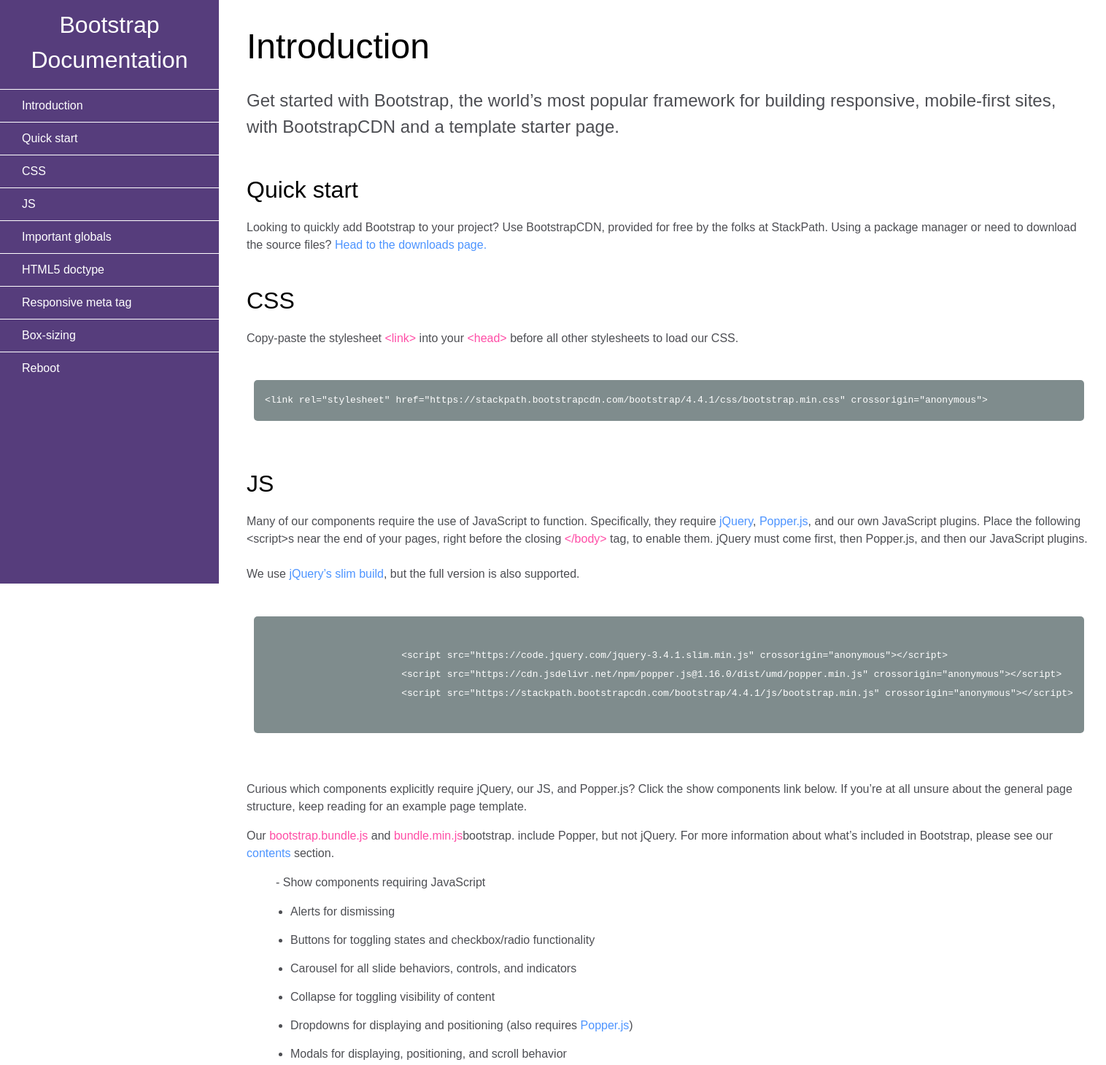
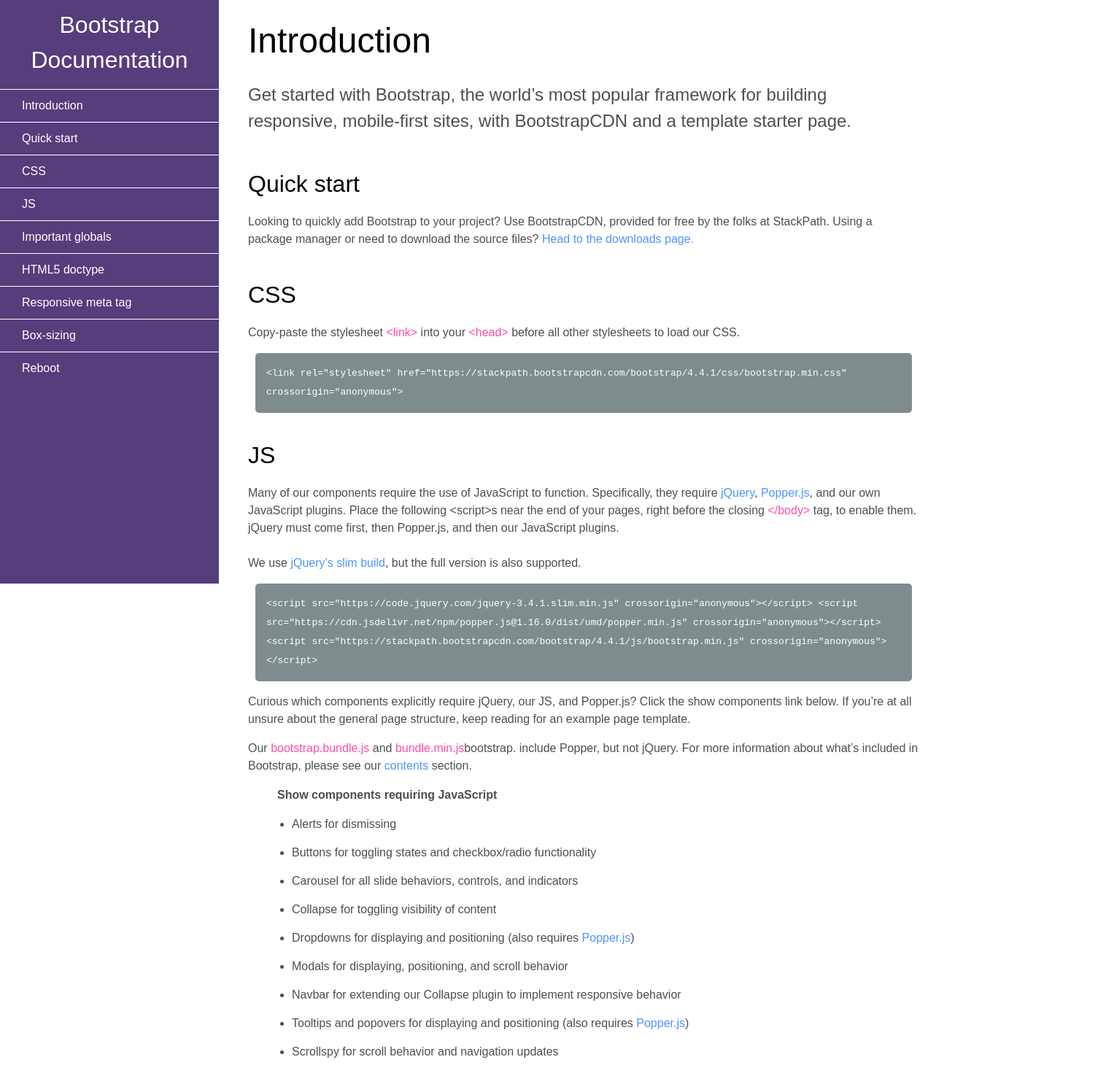
Before and after one commit to MartinFlischman/technical_documentation_page, a plain HTML site: page index.html in a window 1280 px wide. Shown: the top 1460 px of the page at 73% size, 1516 px wide, since content can reach past the window. Drawn offline with Linux system fonts and the light colour scheme.

Commit message:
Added/removed more html and css.

```diff
--- a/index.html
+++ b/index.html
@@ -36,27 +36,27 @@
         <section class="main-section" id="CSS">
             <header>CSS</header>
                 <p>Copy-paste the stylesheet <span class="text">&lt;link&gt;</span> into your <span class="text">&lt;head&gt;</span> before all other stylesheets to load our CSS.</p>
-                <pre>
-                    <code>&lt;link rel="stylesheet" href="https://stackpath.bootstrapcdn.com/bootstrap/4.4.1/css/bootstrap.min.css" integrity="sha384-Vkoo8x4CGsO3+Hhxv8T/Q5PaXtkKtu6ug5TOeNV6gBiFeWPGFN9MuhOf23Q9Ifjh" crossorigin="anonymous"&gt;</code>
-                </pre>
+                <code>
+                    &lt;link rel="stylesheet" href="https://stackpath.bootstrapcdn.com/bootstrap/4.4.1/css/bootstrap.min.css" integrity="sha384-Vkoo8x4CGsO3+Hhxv8T/Q5PaXtkKtu6ug5TOeNV6gBiFeWPGFN9MuhOf23Q9Ifjh" crossorigin="anonymous"&gt;
+                </code>
         </section>
+        <br>
         <section class="main-section" id="JS">
             <header>JS</header>
                 <p>Many of our components require the use of JavaScript to function. Specifically, they require <a href="#">jQuery</a>, <a href="#">Popper.js</a>, and our own JavaScript plugins. Place the following &lt;script&gt;s near the end of your pages, right before the closing <span class="text">&lt;/body&gt;</span> tag, to enable them. jQuery must come first, then Popper.js, and then our JavaScript plugins.
                 <br>
                 <br>
                 We use <a href="#">jQuery’s slim build</a>, but the full version is also supported.</p>
-                <pre>
                 <code>
                     &lt;script src="https://code.jquery.com/jquery-3.4.1.slim.min.js" integrity="sha384-J6qa4849blE2+poT4WnyKhv5vZF5SrPo0iEjwBvKU7imGFAV0wwj1yYfoRSJoZ+n" crossorigin="anonymous"&gt;&lt;/script&gt;
                     &lt;script src="https://cdn.jsdelivr.net/npm/popper.js@1.16.0/dist/umd/popper.min.js" integrity="sha384-Q6E9RHvbIyZFJoft+2mJbHaEWldlvI9IOYy5n3zV9zzTtmI3UksdQRVvoxMfooAo" crossorigin="anonymous"&gt;&lt;/script&gt;
                     &lt;script src="https://stackpath.bootstrapcdn.com/bootstrap/4.4.1/js/bootstrap.min.js" integrity="sha384-wfSDF2E50Y2D1uUdj0O3uMBJnjuUD4Ih7YwaYd1iqfktj0Uod8GCExl3Og8ifwB6" crossorigin="anonymous"&gt;&lt;/script&gt;
                 </code>
-                </pre>
+
                 <p>Curious which components explicitly require jQuery, our JS, and Popper.js? Click the show components link below. If you’re at all unsure about the general page structure, keep reading for an example page template.</p>
                 <p>Our <span class="text">bootstrap.bundle.js</span> and <span class="text">bundle.min.js</span>bootstrap. include Popper, but not jQuery. For more information about what’s included in Bootstrap, please see our <a href="">contents</a> section.</p>
                 <ul>
-                    <p> - Show components requiring JavaScript</p>
+                    <p><b>Show components requiring JavaScript</b></p>
                     <li>Alerts for dismissing</li>
                     <li>Buttons for toggling states and checkbox/radio functionality</li>
                     <li>Carousel for all slide behaviors, controls, and indicators</li>
@@ -77,23 +77,20 @@
         <section class="main-section" id="HTML5_doctype">
             <header>HTML5 doctype</header>
                 <p>Bootstrap requires the use of the HTML5 doctype. Without it, you’ll see some funky incomplete styling, but including it shouldn’t cause any considerable hiccups.</p>
-                <pre>
                 <code>
                     &lt;!doctype html&gt;
                     &lt;html lang="en"&gt;
                         ...
                     &lt;/html&gt;
                 </code>
-                </pre>
         </section>
+        <br>
         <section class="main-section" id="Responsive_meta_tag">
             <header>Responsive meta tag</header>
                 <p>Bootstrap is developed mobile first, a strategy in which we optimize code for mobile devices first and then scale up components as necessary using CSS media queries. To ensure proper rendering and touch zooming for all devices, <b>add the responsive viewport meta tag</b> to your <span class="text">&lt;head&gt;</span>.</p>
-                <pre>
                 <code>
                     &lt;meta name="viewport" content="width=device-width, initial-scale=1, shrink-to-fit=no"&gt;
                 </code>
-                </pre>
                 <p>You can see an example of this in action in the <a href="#">starter template</a>.</p>
         </section>
         <br>
@@ -101,13 +98,11 @@
             <header>Box-sizing</header>
                 <p>For more straightforward sizing in CSS, we switch the global <span class="text">box-sizing</span> value from <span class="text">content-box</span> to <span class="text">border-box</span>. This ensures <span class="text">padding</span> does not affect the final computed width of an element, but it can cause problems with some third party software like Google Maps and Google Custom Search Engine.</p>
                 <p>On the rare occasion you need to override it, use something like the following:</p>
-                <pre>
                 <code>
                     .selector-for-some-widget {
                         box-sizing: content-box;
                     }
                 </code>
-                </pre>
                 <p>With the above snippet, nested elements—including generated content via <span class="text">::before</span> and <span class="text">::after</span>—will all inherit the specified <span class="text">box-sizing</span> for that <span class="text">.selector-for-some-widget</span>.</p>
                 <p>Learn more about <a href="#">box model and sizing at CSS Tricks</a>.</p>
         </section>
--- a/style.css
+++ b/style.css
@@ -1,6 +1,8 @@
 html,
 body {
-    min-width: 290px;
+    margin: 0;
+    padding: 0;
+    scroll-behavior: smooth;
     color: #000000;
     background-color: #ffffff;
     font-family: sans-serif;
@@ -63,7 +65,7 @@
 
 #main-doc {
     position: absolute;
-    margin-left: 310px;
+    margin-left: 320px;
     padding: 20px;
     margin-bottom: 110px;
 }
@@ -103,7 +105,6 @@
 code {
     display: block;
     text-align: left;
-    white-space: pre;
     position: relative;
     word-break: normal;
     word-wrap: normal;
```
Lines whose indentation alone changed are shown as unchanged.
